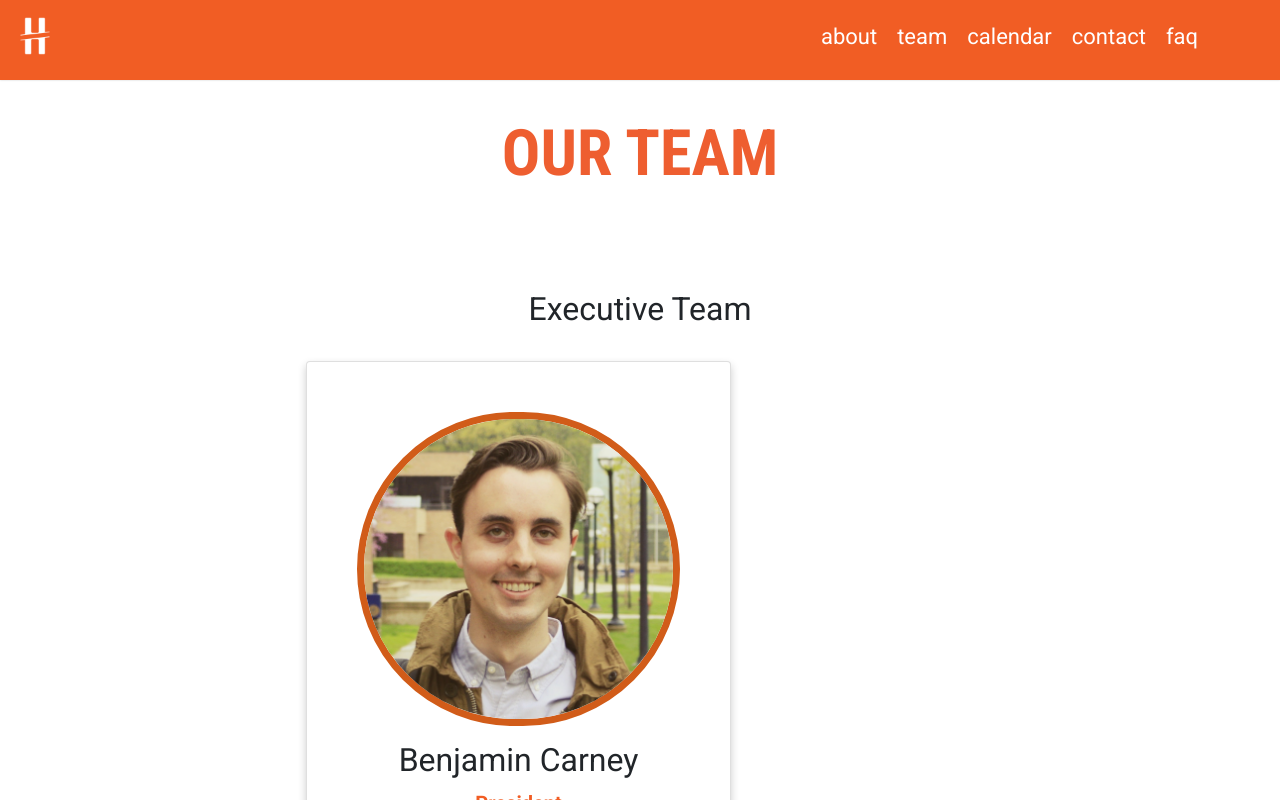
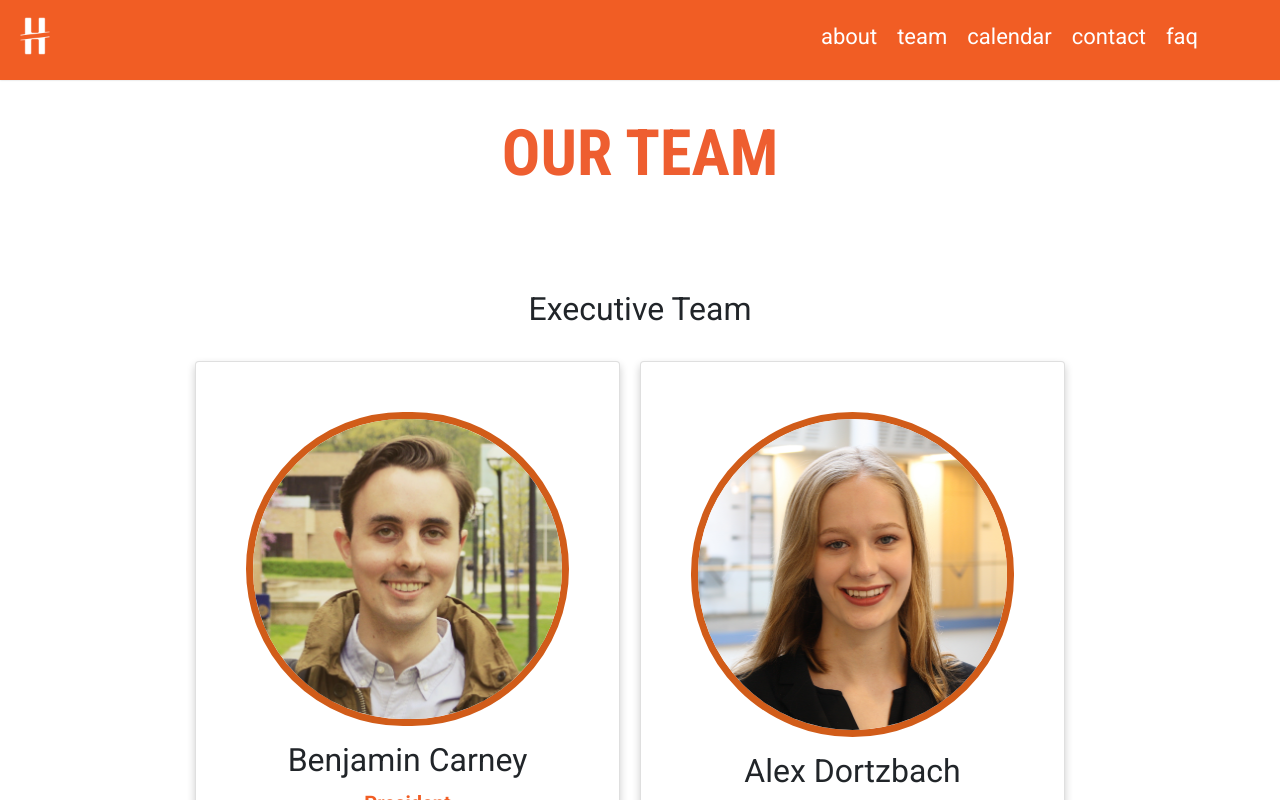
Before and after one commit to michiganhackers/mh-web-new, a React (Create React App) app: page /team in a window 1280 px wide. Shown: the top 800 px of the page. Built offline with nearby package versions, Linux system fonts and the light colour scheme.

Commit message:
Fixed styling and some of the recommendations that Chris made on the latest pull request

```diff
--- a/src/components/Team/CardContainer.css
+++ b/src/components/Team/CardContainer.css
@@ -1,7 +1,7 @@
 .cards {
     display: inline-flex;
     flex-wrap: wrap;
-    justify-content: space-between;
-    padding-left: 50px;
-    padding-right: 100px;
+    /* justify-content: space-between; */
+    justify-content: center;
+    width: 100%;
  }
--- a/src/components/Team/CardContainer.jsx
+++ b/src/components/Team/CardContainer.jsx
@@ -6,10 +6,6 @@ import MemberCard from './MemberCard.jsx';
 
 
 class CardContainer extends React.Component {
-
-    constructor(props){
-        super(props);
-    }
 
     render(){
         return(
--- a/src/components/Team/MemberCard.css
+++ b/src/components/Team/MemberCard.css
@@ -7,7 +7,9 @@
     padding: 50px;
     box-sizing: border-box;;
     align-content: center;
-    margin-bottom: 50px;
+    margin-bottom: 5%;
+    margin-right: 20px;
+
   }
 
 .card:hover {
--- a/src/components/Team/MemberCard.jsx
+++ b/src/components/Team/MemberCard.jsx
@@ -9,22 +9,15 @@ import './MemberCard.css';
 
 
 
-var cardStyle = {
+let cardStyle = {
   width: '100%'
 };
 
 class MemberCard extends React.Component {
 
-    constructor(props){
-        super(props);
-        this.state = {
-          imagePath: this.props.imagePath,
-        }
-    }
-
     nonemptyUrls() {
 
-      var returnValue = [];
+      let returnValue = [];
 
       if(this.props.instagramUrl !== '') {
         returnValue.push(<a key="insta"className="iconLink" href={this.props.instagramUrl}><i className="fa fa-instagram"></i></a>);
@@ -47,7 +40,6 @@ class MemberCard extends React.Component {
     }
 
     render(){
-      console.log(this.props.imagePath);
         return(
             <div className="card">
                 <img src={ this.props.imagePath } alt="leadership" style={cardStyle} className="imageBorder"></img>
--- a/src/components/Team/Team.jsx
+++ b/src/components/Team/Team.jsx
@@ -5,18 +5,14 @@ import Navbar from '../Navbar.jsx';
 import CardContainer from './CardContainer.jsx';
 
 class Team extends React.Component {
-    constructor(props){
-        super(props);
-
-    }
 
     render(){
         return(
         <React.Fragment>
         <Navbar />
         <SubpageOuter header="our team">
-          <CardContainer />
         </SubpageOuter>
+        <CardContainer />
         </React.Fragment>
 
         );
```
